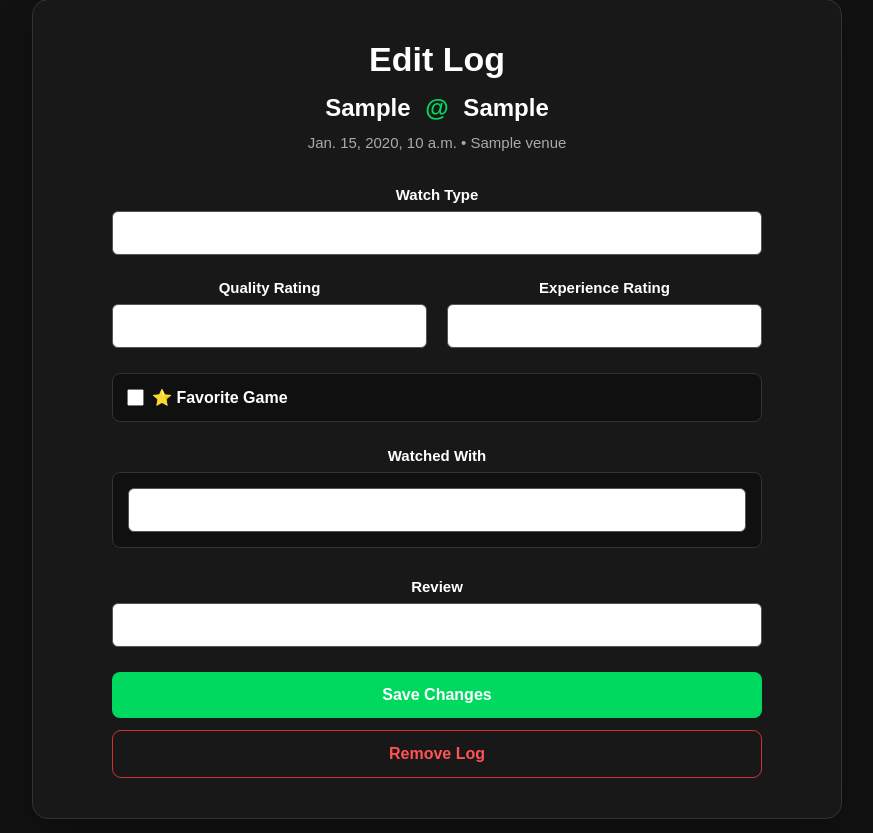
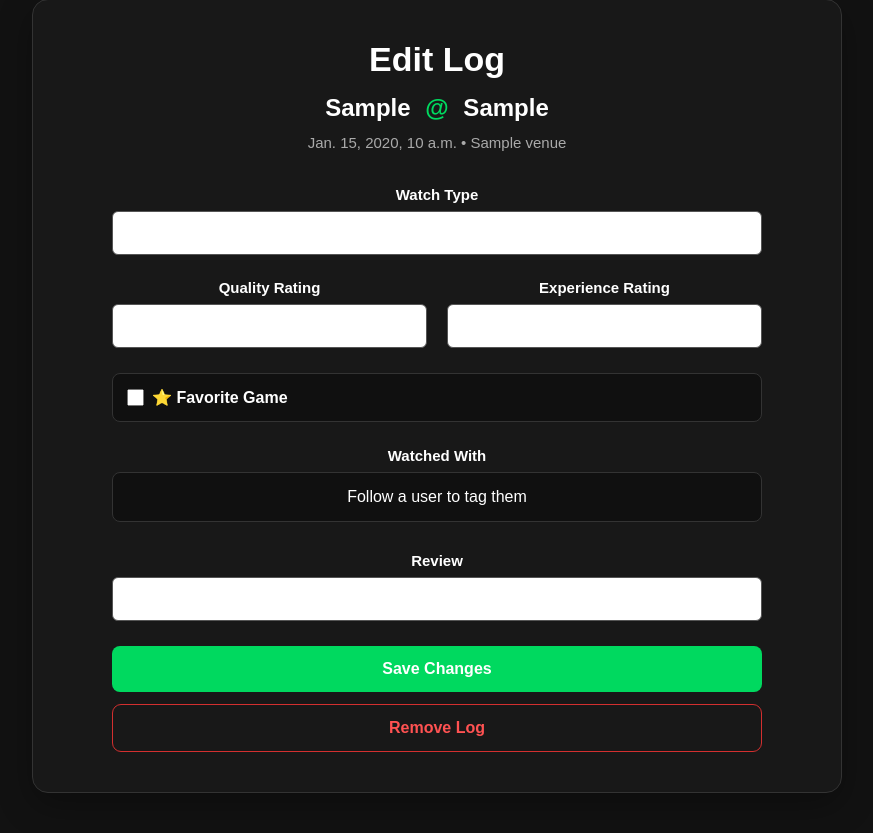
Before and after one commit to E-cush/Sportfolio, a Django app: template templates/edit_log.html in a window 1280 px wide. Shown: the part 159-992 px from the top of the page, without its empty margins (203-1076 px from the left). After the commit the page ends 952 px from the top, so only its background shows below. Run offline with Django 5.2, Linux system fonts and the light colour scheme; the template is opened without the code that fills it: most values are stand-ins (such as "Sample title", 1, 10 or a date in 2020); form fields are guessed from the names that the template uses.

Commit message:
Show follow prompt when no watched-with users

```diff
--- a/templates/edit_log.html
+++ b/templates/edit_log.html
@@ -78,8 +78,14 @@ Edit Log
                 </label>
 
                 <div class="watched-with-list">
-                    {{ form.watched_with }}
-                </div>
+    {% if form.watched_with.field.queryset.exists %}
+        {{ form.watched_with }}
+    {% else %}
+        <div class="watched-with-empty">
+            Follow a user to tag them
+        </div>
+    {% endif %}
+</div>
 
             </div>
 
```
